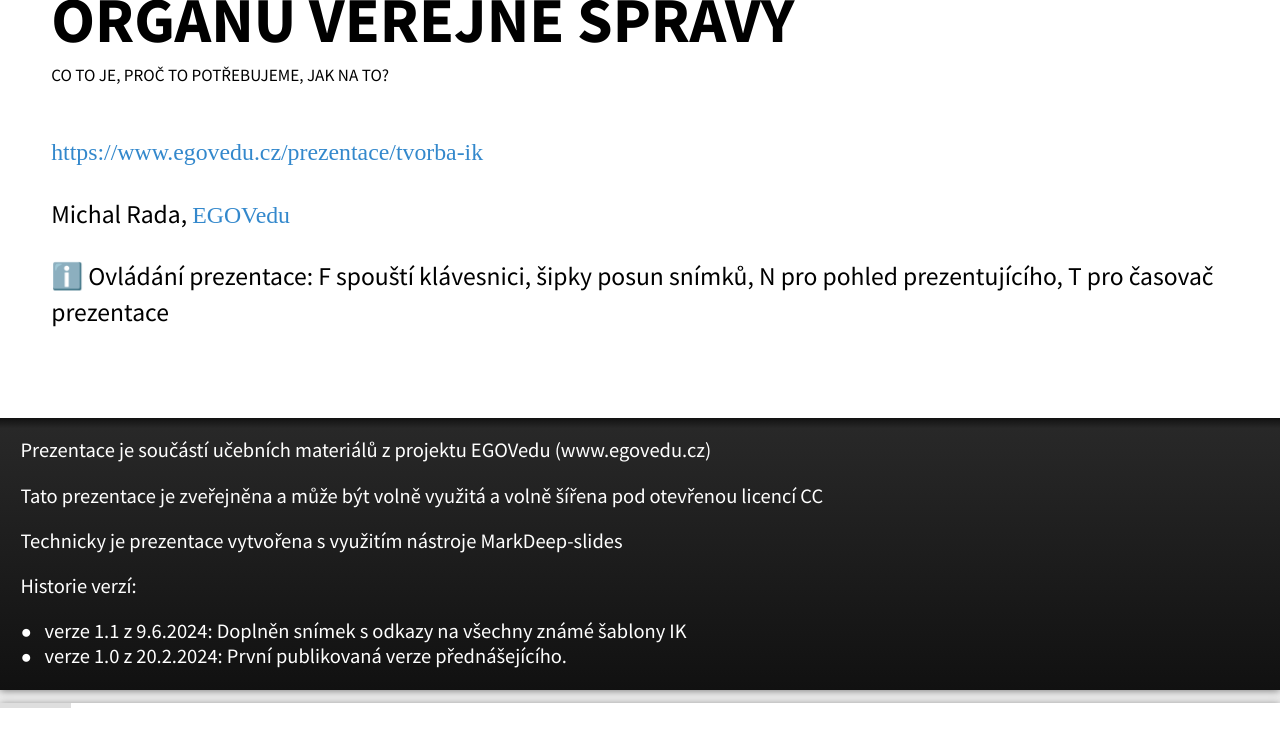
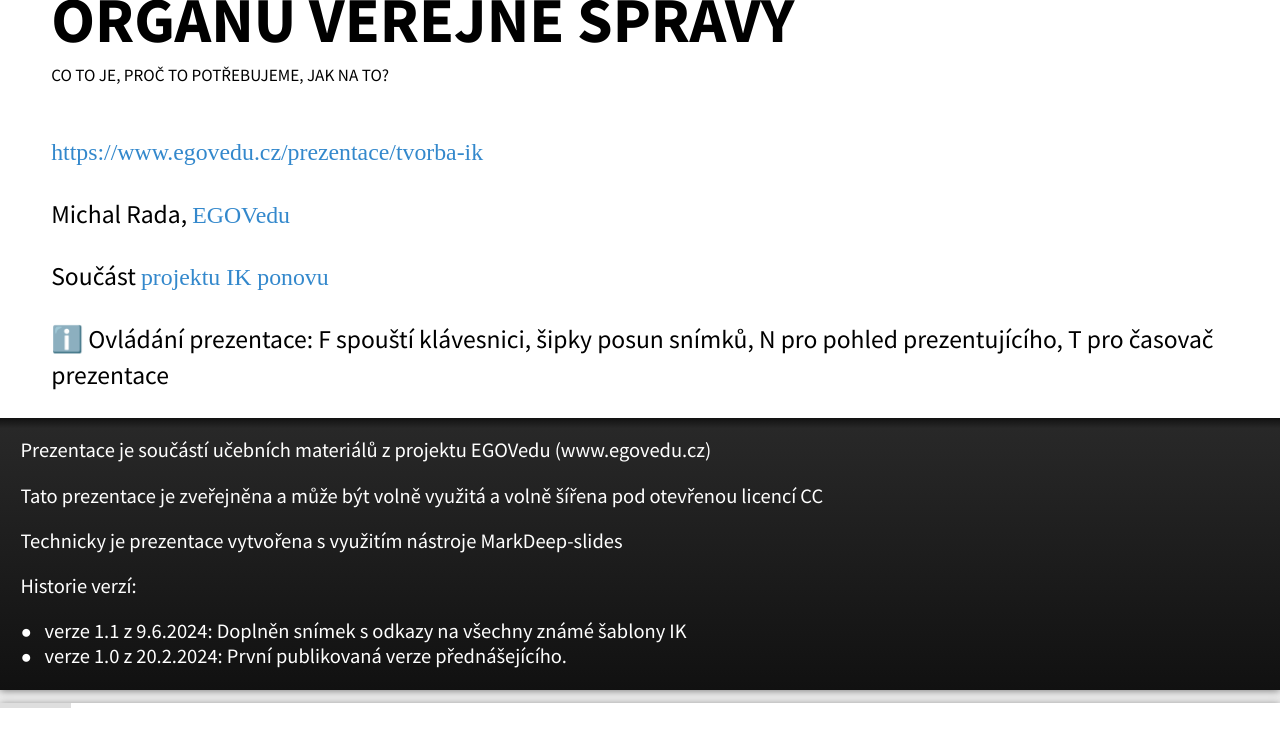
Before and after one commit to egdilna/egovedu, a Jekyll site: the page prezentace/tvorba-ik.html, which Jekyll copies as it is, in a window 1280 px wide and 900 px high, scrolled down 302 px. Shown: the top 747 px of the window. Built offline with Jekyll 4.4.1, drawn with Linux system fonts in a browser that asks for light colours; some web fonts are replaced.

Commit message:
přidán odkaz na projekt - Update tvorba-ik.html

```diff
--- a/prezentace/tvorba-ik.html
+++ b/prezentace/tvorba-ik.html
@@ -9,7 +9,7 @@ https://www.egovedu.cz/prezentace/tvorba-ik
 
 Michal Rada, [EGOVedu](https://egovedu.cz)
 
-
+Součást [projektu IK ponovu](https://shrtm.nu/ikponovu)
 
 ℹ️ Ovládání prezentace: F spouští klávesnici, šipky posun snímků, N pro pohled prezentujícího, T pro časovač prezentace
 
```
